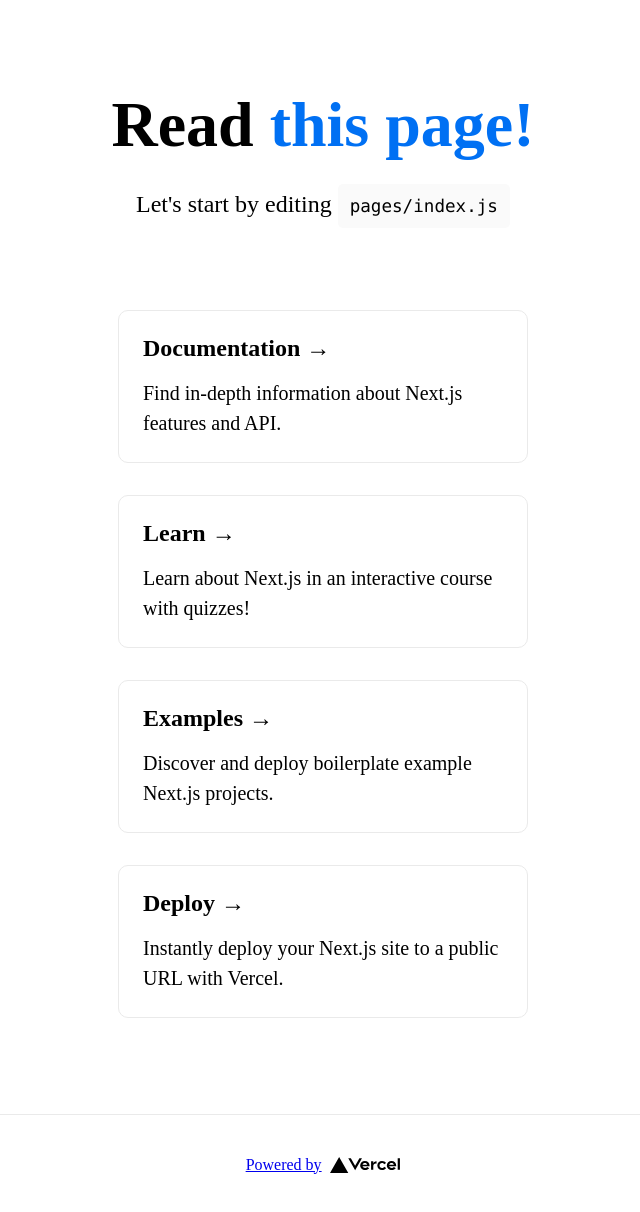
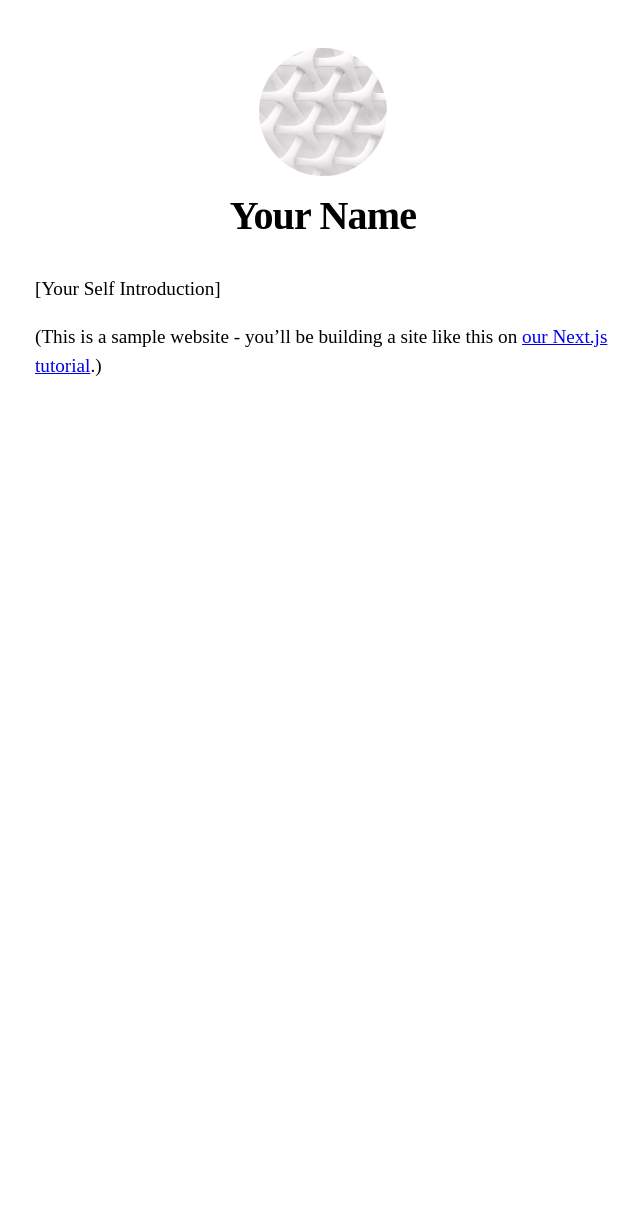
Before and after one commit to brunodsp1/nextjs, a Next.js app: page / in a window 1280 px wide. Shown: the top 1212 px of the page, without its empty margins (317-957 px from the left). After the commit the page ends 800 px from the top, so only its background shows below. Built offline with nearby package versions, Linux system fonts and the light colour scheme.

Commit message:
polished css

```diff
--- a/components/layout.js
+++ b/components/layout.js
@@ -1,5 +1,66 @@
+import Head from 'next/head'
 import styles from './layout.module.css'
+import utilStyles from '../styles/utils.module.css'
+import Link from 'next/link'
 
-export default function Layout({ children }) {
-  return <div className={styles.container}>{children}</div>
+const name = 'Your Name'
+export const siteTitle = 'Next.js Sample Website'
+
+export default function Layout({ children, home }) {
+  return (
+    <div className={styles.container}>
+      <Head>
+        <link rel="icon" href="/favicon.ico" />
+        <meta
+          name="description"
+          content="Learn how to build a personal website using Next.js"
+        />
+        <meta
+          property="og:image"
+          content={`https://og-image.now.sh/${encodeURI(
+            siteTitle
+          )}.png?theme=light&md=0&fontSize=75px&images=https%3A%2F%2Fassets.vercel.com%2Fimage%2Fupload%2Ffront%2Fassets%2Fdesign%2Fnextjs-black-logo.svg`}
+        />
+        <meta name="og:title" content={siteTitle} />
+        <meta name="twitter:card" content="summary_large_image" />
+      </Head>
+      <header className={styles.header}>
+        {home ? (
+          <>
+            <img
+              src="/images/profile.jpg"
+              className={`${styles.headerHomeImage} ${utilStyles.borderCircle}`}
+              alt={name}
+            />
+            <h1 className={utilStyles.heading2Xl}>{name}</h1>
+          </>
+        ) : (
+          <>
+            <Link href="/">
+              <a>
+                <img
+                  src="/images/profile.jpg"
+                  className={`${styles.headerImage} ${utilStyles.borderCircle}`}
+                  alt={name}
+                />
+              </a>
+            </Link>
+            <h2 className={utilStyles.headingLg}>
+              <Link href="/">
+                <a className={utilStyles.colorInherit}>{name}</a>
+              </Link>
+            </h2>
+          </>
+        )}
+      </header>
+      <main>{children}</main>
+      {!home && (
+        <div className={styles.backToHome}>
+          <Link href="/">
+            <a>← Back to home</a>
+          </Link>
+        </div>
+      )}
+    </div>
+  )
 }
--- a/components/layout.module.css
+++ b/components/layout.module.css
@@ -3,3 +3,23 @@
     padding: 0 1rem;
     margin: 3rem auto 6rem;
   }
+
+  .header {
+    display: flex;
+    flex-direction: column;
+    align-items: center;
+  }
+
+  .headerImage {
+    width: 6rem;
+    height: 6rem;
+  }
+
+  .headerHomeImage {
+    width: 8rem;
+    height: 8rem;
+  }
+
+  .backToHome {
+    margin: 3rem 0 0;
+  }
--- a/pages/index.js
+++ b/pages/index.js
@@ -1,69 +1,20 @@
 import Head from 'next/head'
-import Link from 'next/link'
-import styles from '../styles/Home.module.css'
+import Layout, { siteTitle } from '../components/layout'
+import utilStyles from '../styles/utils.module.css'
 
 export default function Home() {
   return (
-    <div className={styles.container}>
+    <Layout home>
       <Head>
-        <title>Create Next App</title>
-        <link rel="icon" href="/favicon.ico" />
+        <title>{siteTitle}</title>
       </Head>
-
-      <main className={styles.main}>
-        <h1 className={styles.title}>
-          Read{' '}
-            <Link href="/posts/first-post">
-              <a>this page!</a>
-            </Link>
-        </h1>
-
-        <p className={styles.description}>
-          Let's start by editing{' '}
-          <code className={styles.code}>pages/index.js</code>
+      <section className={utilStyles.headingMd}>
+        <p>[Your Self Introduction]</p>
+        <p>
+          (This is a sample website - you’ll be building a site like this on{' '}
+          <a href="https://nextjs.org/learn">our Next.js tutorial</a>.)
         </p>
-
-        <div className={styles.grid}>
-          <a href="https://nextjs.org/docs" className={styles.card}>
-            <h3>Documentation &rarr;</h3>
-            <p>Find in-depth information about Next.js features and API.</p>
-          </a>
-
-          <a href="https://nextjs.org/learn" className={styles.card}>
-            <h3>Learn &rarr;</h3>
-            <p>Learn about Next.js in an interactive course with quizzes!</p>
-          </a>
-
-          <a
-            href="https://github.com/vercel/next.js/tree/master/examples"
-            className={styles.card}
-          >
-            <h3>Examples &rarr;</h3>
-            <p>Discover and deploy boilerplate example Next.js projects.</p>
-          </a>
-
-          <a
-            href="https://vercel.com/import?filter=next.js&utm_source=create-next-app&utm_medium=default-template&utm_campaign=create-next-app"
-            className={styles.card}
-          >
-            <h3>Deploy &rarr;</h3>
-            <p>
-              Instantly deploy your Next.js site to a public URL with Vercel.
-            </p>
-          </a>
-        </div>
-      </main>
-
-      <footer className={styles.footer}>
-        <a
-          href="https://vercel.com?utm_source=create-next-app&utm_medium=default-template&utm_campaign=create-next-app"
-          target="_blank"
-          rel="noopener noreferrer"
-        >
-          Powered by{' '}
-          <img src="/vercel.svg" alt="Vercel Logo" className={styles.logo} />
-        </a>
-      </footer>
-    </div>
+      </section>
+    </Layout>
   )
 }
--- /dev/null
+++ b/styles/utils.module.css
@@ -0,0 +1,52 @@
+.heading2Xl {
+    font-size: 2.5rem;
+    line-height: 1.2;
+    font-weight: 800;
+    letter-spacing: -0.05rem;
+    margin: 1rem 0;
+  }
+
+  .headingXl {
+    font-size: 2rem;
+    line-height: 1.3;
+    font-weight: 800;
+    letter-spacing: -0.05rem;
+    margin: 1rem 0;
+  }
+
+  .headingLg {
+    font-size: 1.5rem;
+    line-height: 1.4;
+    margin: 1rem 0;
+  }
+
+  .headingMd {
+    font-size: 1.2rem;
+    line-height: 1.5;
+  }
+
+  .borderCircle {
+    border-radius: 9999px;
+  }
+
+  .colorInherit {
+    color: inherit;
+  }
+
+  .padding1px {
+    padding-top: 1px;
+  }
+
+  .list {
+    list-style: none;
+    padding: 0;
+    margin: 0;
+  }
+
+  .listItem {
+    margin: 0 0 1.25rem;
+  }
+
+  .lightText {
+    color: #999;
+  }
```
Also changed, not shown: public/images/profile.jpg (added).
